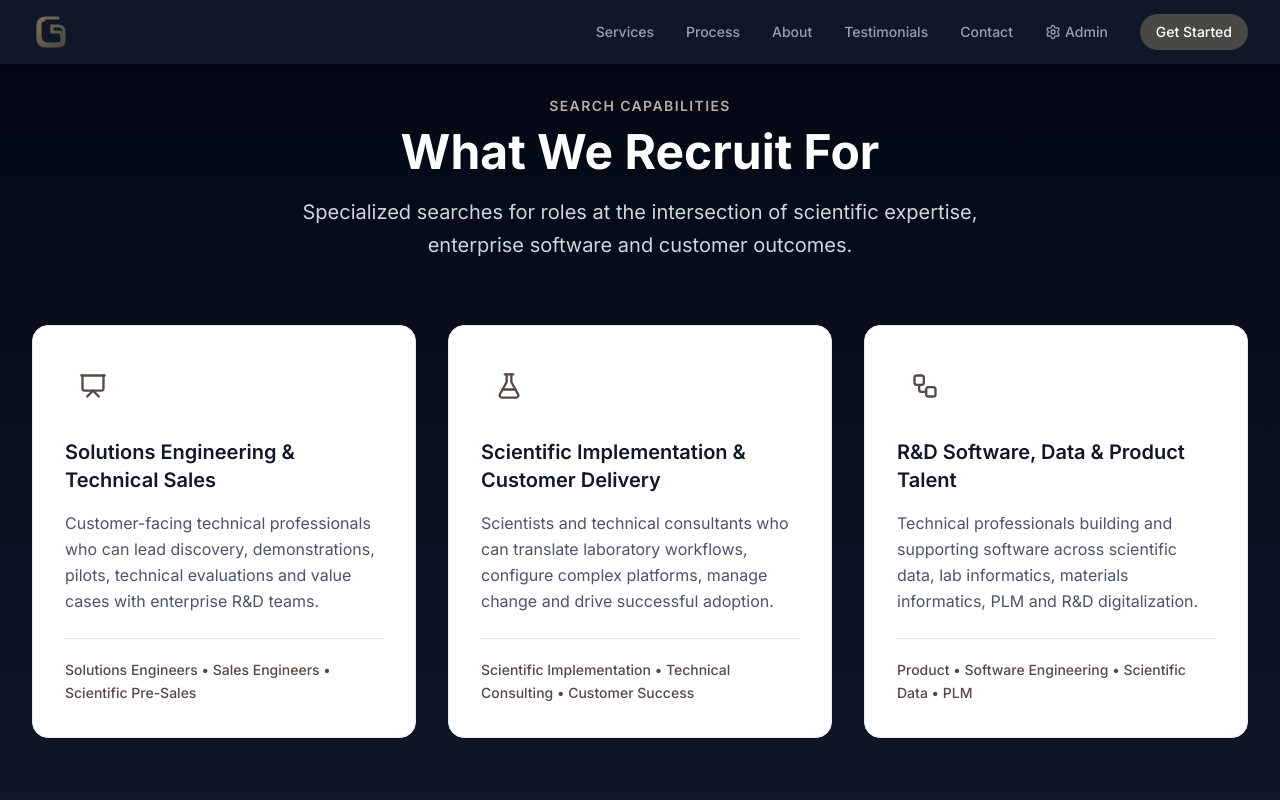
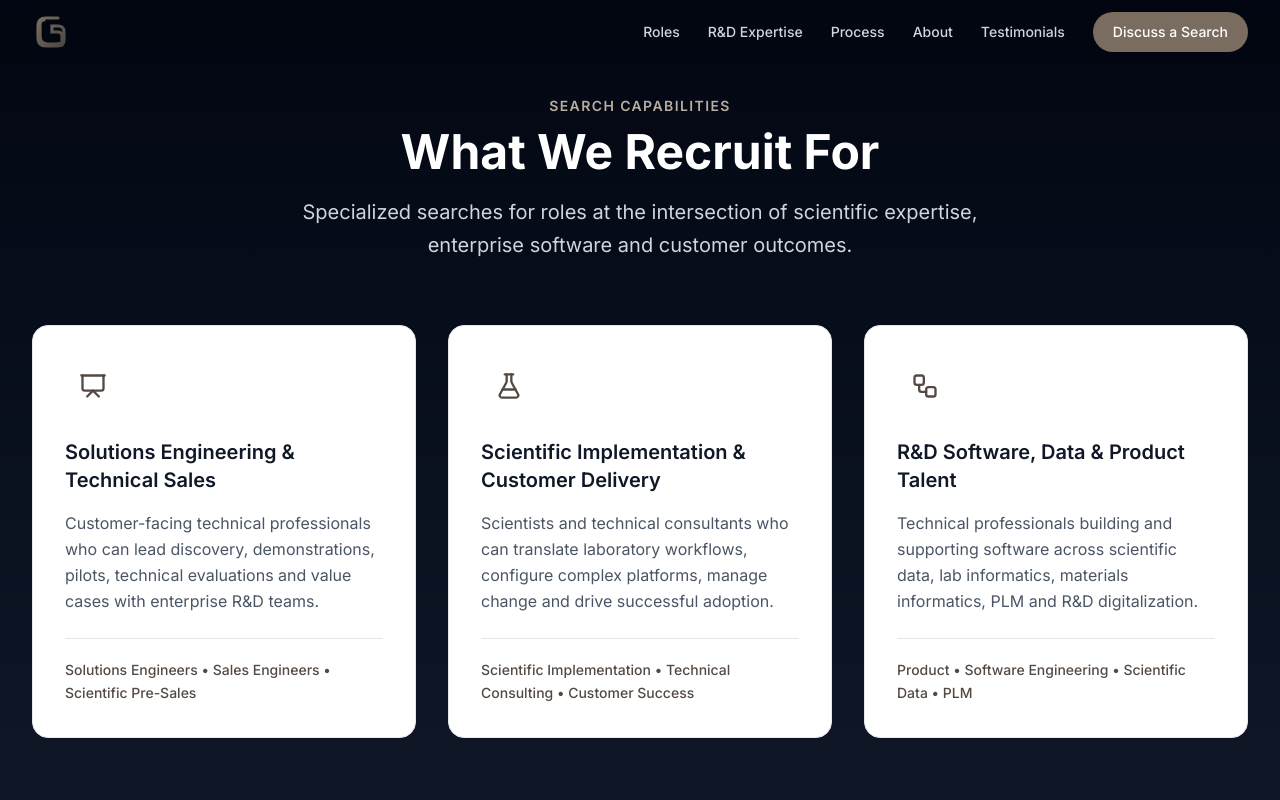
Before and after one commit to umar-aftab/gritliy, a Next.js app: page / in a window 1280 px wide. Shown: the top 800 px of the page. Built offline with nearby package versions, Linux system fonts and the light colour scheme.

Commit message:
Updated Navigation and Footer

```diff
--- a/components/Footer.tsx
+++ b/components/Footer.tsx
@@ -1,110 +1,164 @@
 "use client";
 
 import Link from "next/link";
+import {
+  ArrowUp,
+  Globe2,
+  Linkedin,
+  Mail,
+} from "lucide-react";
 import Logo from "./Logo";
-import { Mail, Linkedin, ArrowUp } from "lucide-react";
+
+const quickLinks = [
+  { label: "Roles We Recruit", href: "#services" },
+  { label: "R&D Specialties", href: "#specialties" },
+  { label: "Our Process", href: "#process" },
+  { label: "About Gritliy", href: "#about" },
+  { label: "Testimonials", href: "#testimonials" },
+  { label: "Contact", href: "#contact" },
+];
+
+const specialties = [
+  "Scientific & Laboratory Software",
+  "Materials & Chemistry Informatics",
+  "ELN, LIMS & Scientific Data",
+  "R&D Digital Transformation",
+  "Formulation, Quality & PLM",
+];
 
 export default function Footer() {
   const scrollToTop = () => {
-    window.scrollTo({ top: 0, behavior: "smooth" });
+    window.scrollTo({
+      top: 0,
+      behavior: "smooth",
+    });
   };
 
   return (
-    <footer className="bg-gray-900 text-white">
-      <div className="max-w-7xl mx-auto px-4 sm:px-6 lg:px-8 py-12">
-        <div className="grid md:grid-cols-4 gap-8">
-          {/* Company Info */}
-          <div className="col-span-2 md:col-span-1">
+    <footer className="bg-gray-950 text-white">
+      <div className="max-w-7xl mx-auto px-4 sm:px-6 lg:px-8 py-14">
+        <div className="grid sm:grid-cols-2 lg:grid-cols-4 gap-10">
+          {/* Company */}
+          <div>
             <Logo />
-            <p className="mt-4 text-gray-400 text-sm">
-              Engineering Excellence.<br />
-              One Visionary Hire at a Time.
+
+            <p className="mt-5 text-gray-400 text-sm leading-relaxed max-w-xs">
+              Specialist recruiting for R&amp;D software companies operating
+              at the intersection of science, enterprise technology and
+              customer outcomes.
             </p>
+
+            <div className="flex items-start gap-2 mt-5 text-sm text-gray-400">
+              <Globe2
+                className="w-4 h-4 mt-0.5 shrink-0"
+                aria-hidden="true"
+              />
+
+              <span>
+                Supporting specialized searches across the United States,
+                Canada and Europe.
+              </span>
+            </div>
           </div>
 
           {/* Quick Links */}
-          <div>
-            <h3 className="font-semibold mb-4">Quick Links</h3>
-            <ul className="space-y-2 text-gray-400">
-              <li>
-                <Link href="#services" className="hover:text-white transition-colors">
-                  Services
-                </Link>
-              </li>
-              <li>
-                <Link href="#process" className="hover:text-white transition-colors">
-                  Our Process
-                </Link>
-              </li>
-              <li>
-                <Link href="#about" className="hover:text-white transition-colors">
-                  About
-                </Link>
-              </li>
-              <li>
-                <Link href="#testimonials" className="hover:text-white transition-colors">
-                  Testimonials
-                </Link>
-              </li>
+          <nav aria-label="Footer navigation">
+            <h3 className="font-semibold text-white mb-4">
+              Explore
+            </h3>
+
+            <ul className="space-y-3 text-sm text-gray-400">
+              {quickLinks.map((link) => (
+                <li key={link.href}>
+                  <Link
+                    href={link.href}
+                    className="hover:text-white transition-colors"
+                  >
+                    {link.label}
+                  </Link>
+                </li>
+              ))}
             </ul>
-          </div>
+          </nav>
 
           {/* Specialties */}
           <div>
-            <h3 className="font-semibold mb-4">Specialties</h3>
-            <ul className="space-y-2 text-gray-400">
-              <li>AI & Machine Learning</li>
-              <li>Software Engineering</li>
-              <li>Embedded Systems</li>
-              <li>Robotics & Automation</li>
+            <h3 className="font-semibold text-white mb-4">
+              R&amp;D Software Focus
+            </h3>
+
+            <ul className="space-y-3 text-sm text-gray-400">
+              {specialties.map((specialty) => (
+                <li key={specialty}>{specialty}</li>
+              ))}
             </ul>
           </div>
 
           {/* Contact */}
           <div>
-            <h3 className="font-semibold mb-4">Contact</h3>
-            <ul className="space-y-3 text-gray-400">
+            <h3 className="font-semibold text-white mb-4">
+              Discuss a Search
+            </h3>
+
+            <p className="text-sm text-gray-400 leading-relaxed mb-5">
+              Hiring for a role that requires scientific knowledge and
+              enterprise software experience?
+            </p>
+
+            <ul className="space-y-4 text-sm text-gray-400">
               <li>
-                <a href="mailto:info@gritliy.com" className="flex items-center gap-2 hover:text-white transition-colors">
-                  <Mail className="w-4 h-4" />
-                  umar@gritliy.com
+                <a
+                  href="mailto:umar@gritliy.com"
+                  className="flex items-center gap-3 hover:text-white transition-colors"
+                >
+                  <Mail
+                    className="w-4 h-4 shrink-0"
+                    aria-hidden="true"
+                  />
+
+                  <span>umar@gritliy.com</span>
                 </a>
               </li>
+
               <li>
                 <a
                   href="https://www.linkedin.com/in/umaraftab/"
                   target="_blank"
                   rel="noopener noreferrer"
-                  className="flex items-center gap-2 hover:text-white transition-colors"
+                  className="flex items-center gap-3 hover:text-white transition-colors"
                 >
-                  <Linkedin className="w-4 h-4" />
-                  LinkedIn
+                  <Linkedin
+                    className="w-4 h-4 shrink-0"
+                    aria-hidden="true"
+                  />
+
+                  <span>Connect with Umar</span>
                 </a>
               </li>
             </ul>
+
+            <Link
+              href="#contact"
+              className="inline-flex items-center justify-center mt-6 bg-clay-600 text-white px-5 py-2.5 rounded-full text-sm font-medium hover:bg-clay-500 transition-colors"
+            >
+              Discuss Your Hiring Needs
+            </Link>
           </div>
         </div>
 
-        <div className="mt-12 pt-8 border-t border-gray-800 flex flex-col md:flex-row justify-between items-center gap-4">
-          <p className="text-gray-400 text-sm">
+        <div className="mt-12 pt-8 border-t border-white/10 flex flex-col sm:flex-row justify-between items-center gap-4">
+          <p className="text-gray-500 text-sm text-center sm:text-left">
             © {new Date().getFullYear()} GRITLIY. All rights reserved.
           </p>
 
-          <a
-            href="https://www.iron-ai.org"
-            target="_blank"
-            rel="noopener noreferrer"
-            className="text-gray-400 text-sm hover:text-white transition-colors mt-1 md:mt-0"
-          >
-            Developed and sculpted by <span className="underline underline-offset-4">Iron AI</span>
-          </a>
-
           <button
+            type="button"
             onClick={scrollToTop}
-            className="mt-1 md:mt-0 flex items-center gap-2 text-gray-400 hover:text-white transition-colors"
+            aria-label="Return to the top of the page"
+            className="flex items-center gap-2 text-sm text-gray-400 hover:text-white transition-colors"
           >
             Back to top
-            <ArrowUp className="w-4 h-4" />
+            <ArrowUp className="w-4 h-4" aria-hidden="true" />
           </button>
         </div>
       </div>
--- a/components/Navigation.tsx
+++ b/components/Navigation.tsx
@@ -1,111 +1,154 @@
 "use client";
 
-import { useState, useEffect } from "react";
+import { useEffect, useState } from "react";
 import Link from "next/link";
-import { motion, AnimatePresence } from "framer-motion";
-import { Menu, X, Settings } from "lucide-react";
+import { AnimatePresence, motion } from "framer-motion";
+import { Menu, X } from "lucide-react";
 import Logo from "./Logo";
+
+const navLinks = [
+  { href: "#services", label: "Roles" },
+  { href: "#specialties", label: "R&D Expertise" },
+  { href: "#process", label: "Process" },
+  { href: "#about", label: "About" },
+  { href: "#testimonials", label: "Testimonials" },
+];
 
 export default function Navigation() {
   const [isScrolled, setIsScrolled] = useState(false);
-  const [isMobileMenuOpen, setIsMobileMenuOpen] = useState(false);
+  const [isMobileMenuOpen, setIsMobileMenuOpen] =
+    useState(false);
 
   useEffect(() => {
     const handleScroll = () => {
       setIsScrolled(window.scrollY > 20);
     };
-    window.addEventListener("scroll", handleScroll);
-    return () => window.removeEventListener("scroll", handleScroll);
+
+    handleScroll();
+
+    window.addEventListener("scroll", handleScroll, {
+      passive: true,
+    });
+
+    return () => {
+      window.removeEventListener("scroll", handleScroll);
+    };
   }, []);
 
-  const navLinks = [
-    { href: "#services", label: "Services" },
-    { href: "#process", label: "Process" },
-    { href: "#about", label: "About" },
-    { href: "#testimonials", label: "Testimonials" },
-    { href: "#contact", label: "Contact" },
-  ];
+  useEffect(() => {
+    const handleEscape = (event: KeyboardEvent) => {
+      if (event.key === "Escape") {
+        setIsMobileMenuOpen(false);
+      }
+    };
+
+    window.addEventListener("keydown", handleEscape);
+
+    return () => {
+      window.removeEventListener("keydown", handleEscape);
+    };
+  }, []);
+
+  const closeMobileMenu = () => {
+    setIsMobileMenuOpen(false);
+  };
 
   return (
     <motion.nav
       initial={{ y: -100 }}
       animate={{ y: 0 }}
       transition={{ duration: 0.6 }}
-      className={`fixed top-0 left-0 right-0 z-50 transition-all duration-500 ${
+      aria-label="Primary navigation"
+      className={`fixed top-0 left-0 right-0 z-50 border-b transition-all duration-300 ${
         isScrolled
-          ? "glass shadow-md"
-          : "bg-gray-900"
+          ? "bg-gray-950/95 backdrop-blur-xl border-white/10 shadow-lg"
+          : "bg-gray-950/85 backdrop-blur-md border-transparent"
       }`}
     >
       <div className="max-w-7xl mx-auto px-4 sm:px-6 lg:px-8">
         <div className="flex items-center justify-between h-16">
-          <Logo />
+          <Link
+            href="#"
+            aria-label="Gritliy home"
+            onClick={closeMobileMenu}
+            className="shrink-0"
+          >
+            <Logo />
+          </Link>
 
           {/* Desktop Navigation */}
-          <div className="hidden md:flex items-center space-x-8">
+          <div className="hidden lg:flex items-center gap-7">
             {navLinks.map((link) => (
               <Link
                 key={link.href}
                 href={link.href}
-                className="text-gray-400 hover:text-clay-100 transition-colors text-sm font-medium"
+                className="text-gray-300 hover:text-white transition-colors text-sm font-medium"
               >
                 {link.label}
               </Link>
             ))}
-            {/* Admin Link */}
-            <Link
-              href="/admin"
-              className="text-gray-400 hover:text-clay-100 transition-colors text-sm font-medium flex items-center gap-1"
-            >
-              <Settings className="w-4 h-4" />
-              Admin
-            </Link>
+
             <Link
               href="#contact"
-              className="bg-clay-900 text-white px-4 py-2 rounded-full text-sm font-medium hover:bg-clay-800 transition-colors"
+              className="bg-clay-600 text-white px-5 py-2.5 rounded-full text-sm font-medium hover:bg-clay-500 transition-colors"
             >
-              Get Started
+              Discuss a Search
             </Link>
           </div>
 
           {/* Mobile Menu Button */}
           <button
-            onClick={() => setIsMobileMenuOpen(!isMobileMenuOpen)}
-            className="md:hidden p-2"
+            type="button"
+            onClick={() =>
+              setIsMobileMenuOpen((current) => !current)
+            }
+            aria-label={
+              isMobileMenuOpen
+                ? "Close navigation menu"
+                : "Open navigation menu"
+            }
+            aria-expanded={isMobileMenuOpen}
+            aria-controls="mobile-navigation"
+            className="lg:hidden p-2 text-white hover:bg-white/10 rounded-lg transition-colors"
           >
-            {isMobileMenuOpen ? <X size={24} /> : <Menu size={24} />}
+            {isMobileMenuOpen ? (
+              <X size={24} aria-hidden="true" />
+            ) : (
+              <Menu size={24} aria-hidden="true" />
+            )}
           </button>
         </div>
       </div>
 
-      {/* Mobile Menu */}
-      <AnimatePresence>
+      {/* Mobile Navigation */}
+      <AnimatePresence initial={false}>
         {isMobileMenuOpen && (
           <motion.div
+            id="mobile-navigation"
             initial={{ opacity: 0, height: 0 }}
             animate={{ opacity: 1, height: "auto" }}
             exit={{ opacity: 0, height: 0 }}
-            className="md:hidden glass border-t"
+            transition={{ duration: 0.25 }}
+            className="lg:hidden overflow-hidden bg-gray-950/98 backdrop-blur-xl border-t border-white/10"
           >
-            <div className="px-4 py-6 space-y-4">
+            <div className="px-4 sm:px-6 py-6 space-y-2">
               {navLinks.map((link) => (
                 <Link
                   key={link.href}
                   href={link.href}
-                  onClick={() => setIsMobileMenuOpen(false)}
-                  className="block text-gray-400 hover:text-clay-100 transition-colors font-medium"
+                  onClick={closeMobileMenu}
+                  className="block text-gray-300 hover:text-white hover:bg-white/5 transition-colors font-medium rounded-lg px-3 py-3"
                 >
                   {link.label}
                 </Link>
               ))}
-              {/* Mobile Admin Link */}
+
               <Link
-                href="/admin"
-                onClick={() => setIsMobileMenuOpen(false)}
-                className="flex items-center gap-2 text-gray-400 hover:text-clay-100 transition-colors font-medium"
+                href="#contact"
+                onClick={closeMobileMenu}
+                className="flex items-center justify-center bg-clay-600 text-white px-5 py-3 rounded-full font-medium hover:bg-clay-500 transition-colors mt-4"
               >
-                <Settings className="w-4 h-4" />
-                Admin
+                Discuss a Search
               </Link>
             </div>
           </motion.div>
```
